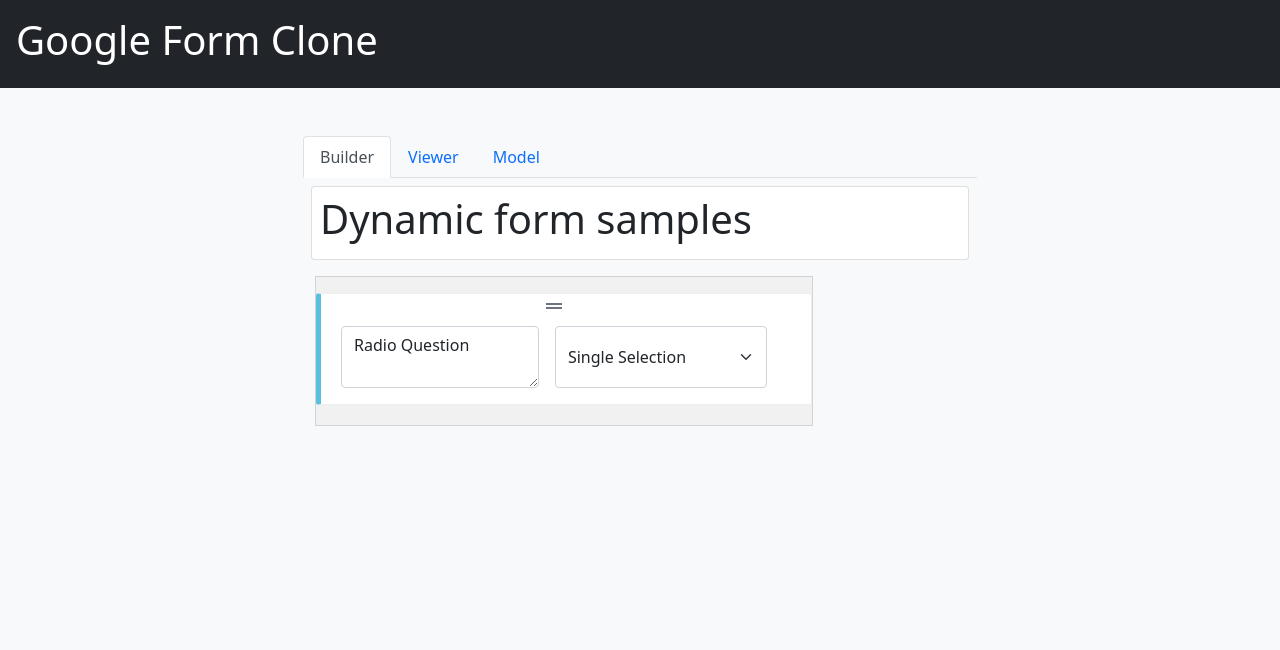
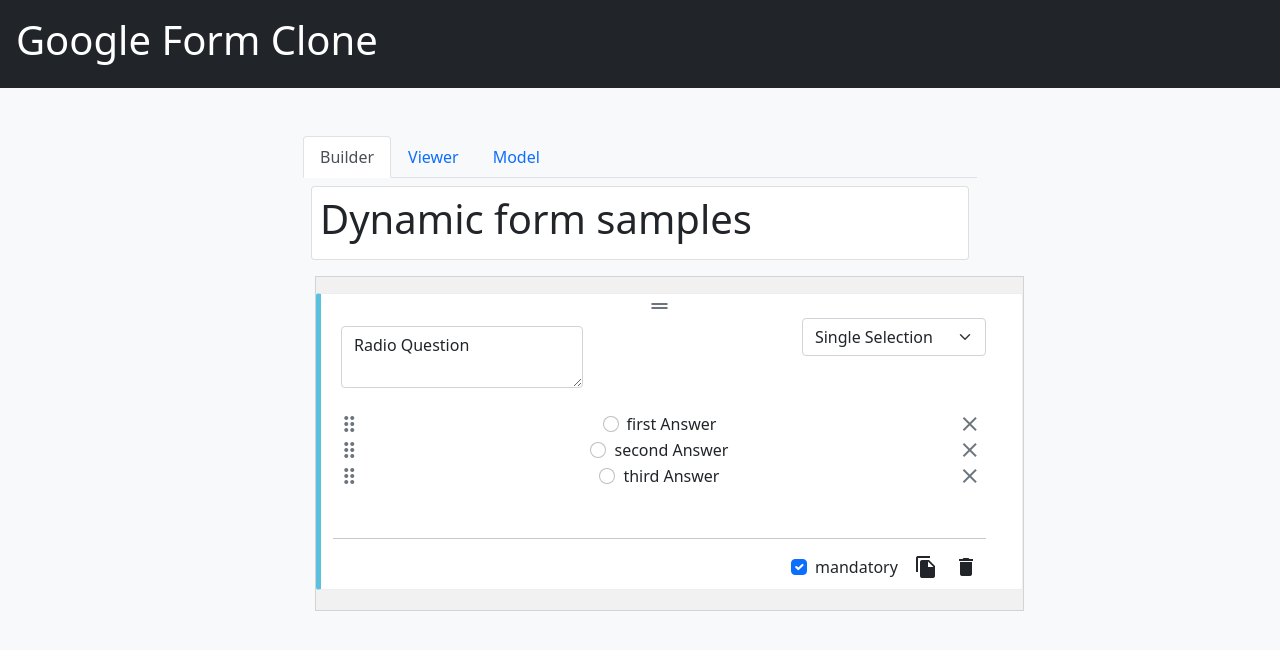
Before and after one commit to salehloke/google-form-clone, an Angular app: page / in a window 1280 px wide. Shown: the top 650 px of the page. Built offline with nearby package versions, Linux system fonts and the light colour scheme.

Commit message:
added: delete funtion

```diff
--- a/src/app/google-form-clone/form-question/form-question.component.css
+++ b/src/app/google-form-clone/form-question/form-question.component.css
@@ -0,0 +1,5 @@
+.draggable {
+  display: block;
+  cursor: move;
+  z-index: 10;
+}
--- a/src/app/google-form-clone/form-question/form-question.component.html
+++ b/src/app/google-form-clone/form-question/form-question.component.html
@@ -116,19 +116,70 @@
 </div> -->
 
 <div [formGroup]="questionFormGroup" class="pt-0 pb-2">
-  <div formGroupName="question" class="d-flex justify-content-around">
-    <!-- <input class="form-control m-2" formControlName="text" type="text" /> -->
+  <div formGroupName="question" class="d-flex justify-content-between pb-2">
+    <div>
+      <!-- <input class="form-control" formControlName="text" type="text" /> -->
       <textarea formControlName="text" class="form-control m-2"></textarea>
-    <select formControlName="type" class="form-select m-2">
+    </div>
+    <div>
+      <select formControlName="type" class="form-select">
         <option value="singleSelection">Single Selection</option>
         <option value="multipleSelection">Multiple Selection</option>
         <option value="freeText">Open Question</option>
         <option value="titleQuestion">Title Question</option>
       </select>
     </div>
-  <div [ngSwitch]="questionDetails.type">
+  </div>
+
+  <div [ngSwitch]="questionType.value" class="pt-2 pb-4">
     <div *ngSwitchCase="'freeText'">
-      <h1>test</h1>
+      <div class="row">
+        <div class="col">
+          <input
+            class="form-control"
+            type="text"
+            placeholder="
+              open text answer
+            "
+            disabled
+          />
         </div>
       </div>
     </div>
+
+    <div *ngSwitchCase="'singleSelection'">
+      <div cdkDropList (cdkDropListDropped)="dropRadioAnswer($event)">
+        <div
+          class="row"
+          *ngFor="let offeredAnswer of singleSelectionAnswers; let i = index"
+          cdkDrag
+        >
+          <div class="col-1 draggable">
+            <i class="material-icons text-muted">drag_indicator</i>
+          </div>
+          <div class="col-10">
+            <div class="form-check">
+              <label class="form-check-label" for="offeredAnswer.id">
+                <input class="form-check-input" type="radio"
+                name="offeredAnswer.id" [value]="offeredAnswer.value.value"
+                [formControlName]= />
+                {{ offeredAnswer.value.value }}</label
+              >
+              <div *ngIf="offeredAnswer.remarkAnswer" class="col">
+                <input
+                  class="form-control"
+                  type="text"
+                  name="offeredAnswer.id+'remark'"
+                  placeholder="insert your remark"
+                />
+              </div>
+            </div>
+          </div>
+          <div class="col-1">
+            <i class="material-icons text-muted">close</i>
+          </div>
+        </div>
+      </div>
+    </div>
+  </div>
+</div>
--- a/src/app/google-form-clone/form-question/form-question.component.ts
+++ b/src/app/google-form-clone/form-question/form-question.component.ts
@@ -1,6 +1,6 @@
 import { CdkDragDrop, moveItemInArray } from '@angular/cdk/drag-drop';
 import { Component, Input, OnInit } from '@angular/core';
-import { FormGroup, FormGroupDirective } from '@angular/forms';
+import { FormArray, FormGroup, FormGroupDirective } from '@angular/forms';
 
 @Component({
   selector: 'form-question',
@@ -11,30 +11,41 @@
   @Input() questionFormGroup!: FormGroup;
   @Input() questionIndex: number;
 
+  mainForm: FormGroup;
   constructor(public rootFormGroup: FormGroupDirective) {}
 
   ngOnInit() {
-    // console.log(
-    //   'questionFormGroup',
-    //   this.questionFormGroup.get('question.text')
-    // );
-    console.log('questionDetails', this.questionDetails);
-    this.questionFormGroup
-      .get('question.text')
-      .valueChanges.subscribe((value) => {
-        console.log(value);
-      });
+    this.mainForm = this.rootFormGroup.control;
+    console.log('questionFormGroup', this.questionFormGroup);
   }
 
-  addNewQuestion() {
+  addNew() {
     console.log('add');
   }
 
+  deleteQ() {}
+
   dropRadioAnswer(event: CdkDragDrop<string[]>) {
-    moveItemInArray([], event.previousIndex, event.currentIndex);
+    moveItemInArray(
+      this.singleSelectionAnswers,
+      event.previousIndex,
+      event.currentIndex
+    );
+  }
+
+  get questionList() {
+    return this.mainForm.get('questionList') as FormArray;
   }
 
   get questionDetails() {
     return this.questionFormGroup.controls;
   }
+
+  get questionType() {
+    return this.questionFormGroup.get('question.type');
+  }
+
+  get singleSelectionAnswers() {
+    return this.questionFormGroup.get('question.offeredAnswers')['controls'];
+  }
 }
--- a/src/app/google-form-clone/google-form-builder/google-form-builder.component.html
+++ b/src/app/google-form-clone/google-form-builder/google-form-builder.component.html
@@ -20,7 +20,7 @@
       <div
         (click)="onCardClick(element, $event)"
         cdkDrag
-        class="card row mt-3 draggable callout callout-info p-0"
+        class="card row mt-3 callout callout-info p-0"
       >
         <div class="row">
           <!-- drag handle -->
@@ -32,6 +32,36 @@
             [questionFormGroup]="element"
             [questionIndex]="i"
           ></form-question>
+          <div class="pl-2">
+            <hr />
+          </div>
+          <div [formGroupName]="i" class="d-flex flex-row-reverse">
+            <div
+              class="material-icons p-2 pt-0"
+              type="button"
+              (click)="deleteQuestion(i)"
+            >
+              delete
+            </div>
+            <div
+              class="material-icons p-2 pt-0"
+              type="button"
+              (click)="duplicateQuestion(i)"
+            >
+              file_copy
+            </div>
+            <div class="form-check p-2 pt-0">
+              <input
+                formControlName="required"
+                class="form-check-input"
+                type="checkbox"
+                name="isRequired"
+              />
+              <label class="form-check-label" for="isRequired">
+                mandatory</label
+              >
+            </div>
+          </div>
         </div>
       </div>
       <!-- end of question card -->
--- a/src/app/google-form-clone/google-form-builder/google-form-builder.component.ts
+++ b/src/app/google-form-clone/google-form-builder/google-form-builder.component.ts
@@ -15,10 +15,6 @@
 })
 export class GoogleFormBuilderComponent implements OnInit {
   @Input() mainForm!: FormGroup;
-
-  get questionListArray() {
-    return this.mainForm.get('questionList')['controls'];
-  }
 
   onCardClick(element, event) {
     let test = event.srcElement as HTMLDivElement;
@@ -41,4 +37,21 @@
       event.currentIndex
     );
   }
+
+  duplicateQuestion(i: number) {
+    console.log(this.questionList.at(i));
+  }
+
+  deleteQuestion(i: number) {
+    console.log(this.mainForm);
+    this.questionList.removeAt(i);
+  }
+
+  get questionListArray() {
+    return this.mainForm.get('questionList')['controls'];
+  }
+
+  get questionList() {
+    return this.mainForm.get('questionList') as FormArray;
+  }
 }
--- a/src/app/google-form-clone/google-form-clone-main/google-form-clone-main.component.ts
+++ b/src/app/google-form-clone/google-form-clone-main/google-form-clone-main.component.ts
@@ -38,6 +38,7 @@
       question: this.fb.group({
         text: ['Radio Question'],
         type: ['singleSelection'],
+        selectedAnswer: ['first Answer'],
         offeredAnswers: this.fb.array([
           {
             id: ['01'],
@@ -69,4 +70,5 @@
   }
 
   ngOnInit() {}
+
 }
```
Lines whose indentation alone changed are shown as unchanged.
